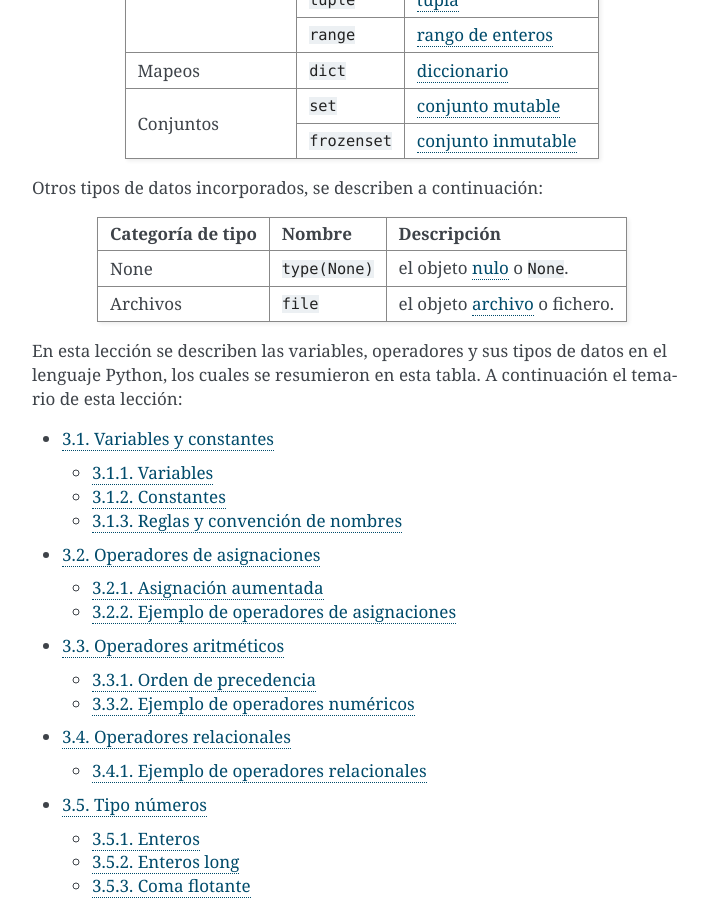
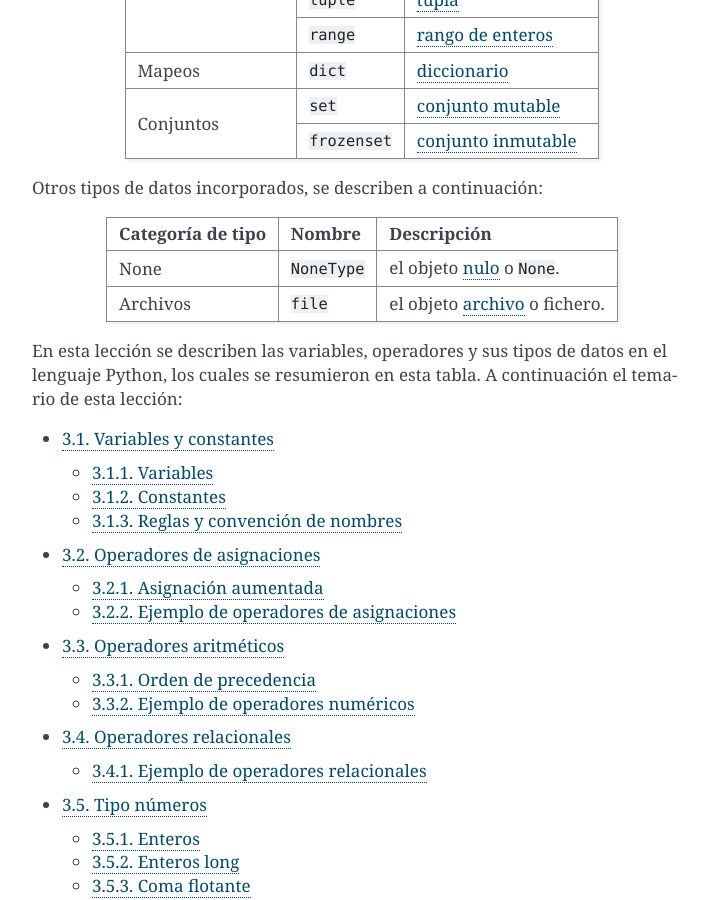
Before and after one commit to macagua/entrenamiento.python_basico, a Sphinx documentation site: the page built from source/leccion3/index.rst, in a window 1280 px wide and 900 px high, scrolled down 490 px. Shown: the whole window, without its empty margins (388-1096 px from the left). Built offline with Sphinx 7.4.7, drawn with Linux system fonts in a browser that asks for light colours.

Commit message:
Cambiar nombre de tipo de dato None

```diff
--- a/source/leccion3/index.rst
+++ b/source/leccion3/index.rst
@@ -43,7 +43,7 @@ Otros tipos de datos incorporados, se describen a continuación:
 +-----------------------+----------------+-------------------------------------+
 | **Categoría de tipo** | **Nombre**     | **Descripción**                     |
 +-----------------------+----------------+-------------------------------------+
-|                       | ``type(None)`` | el objeto                           |
+|                       | ``NoneType``   | el objeto                           |
 | None                  |                | :ref:`nulo <python_objeto_none>` o  |
 |                       |                | ``None``.                           |
 +-----------------------+----------------+-------------------------------------+
```
